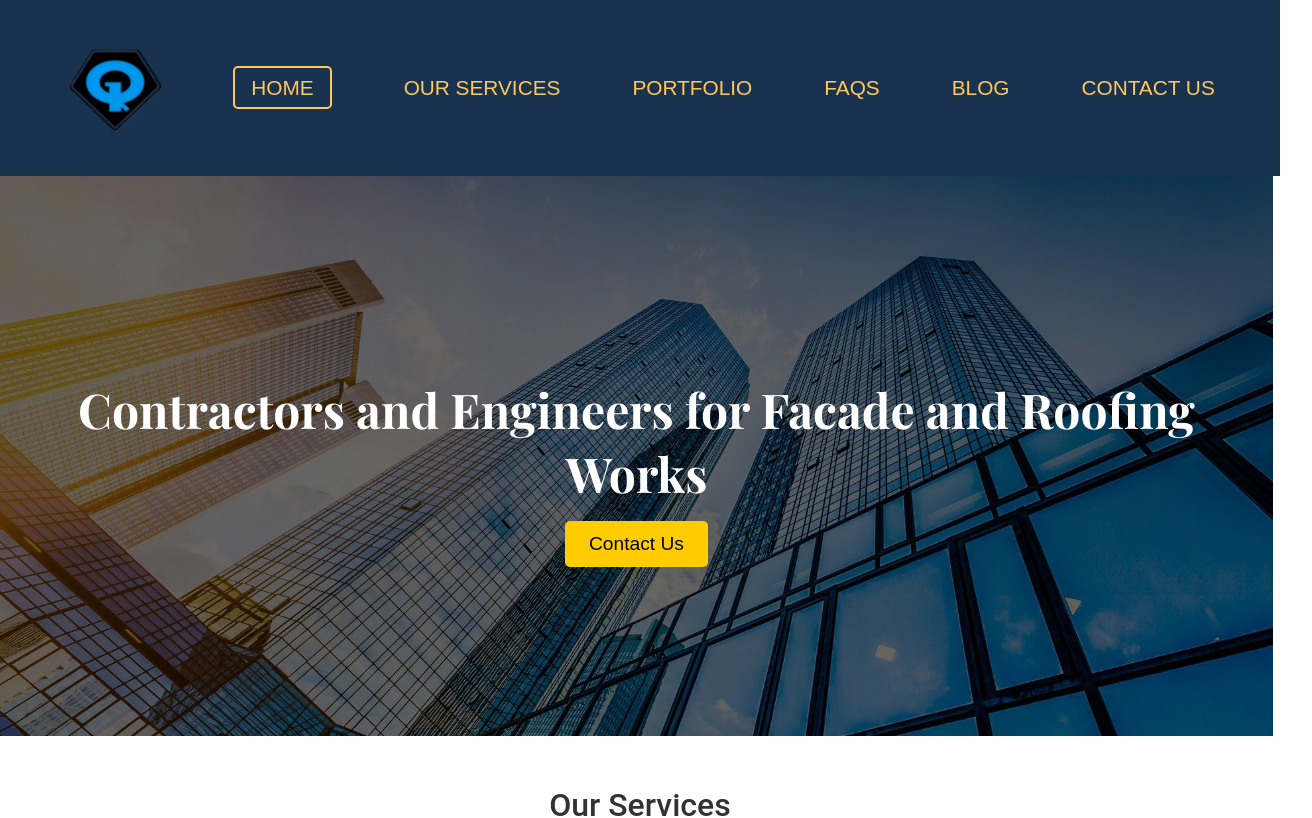
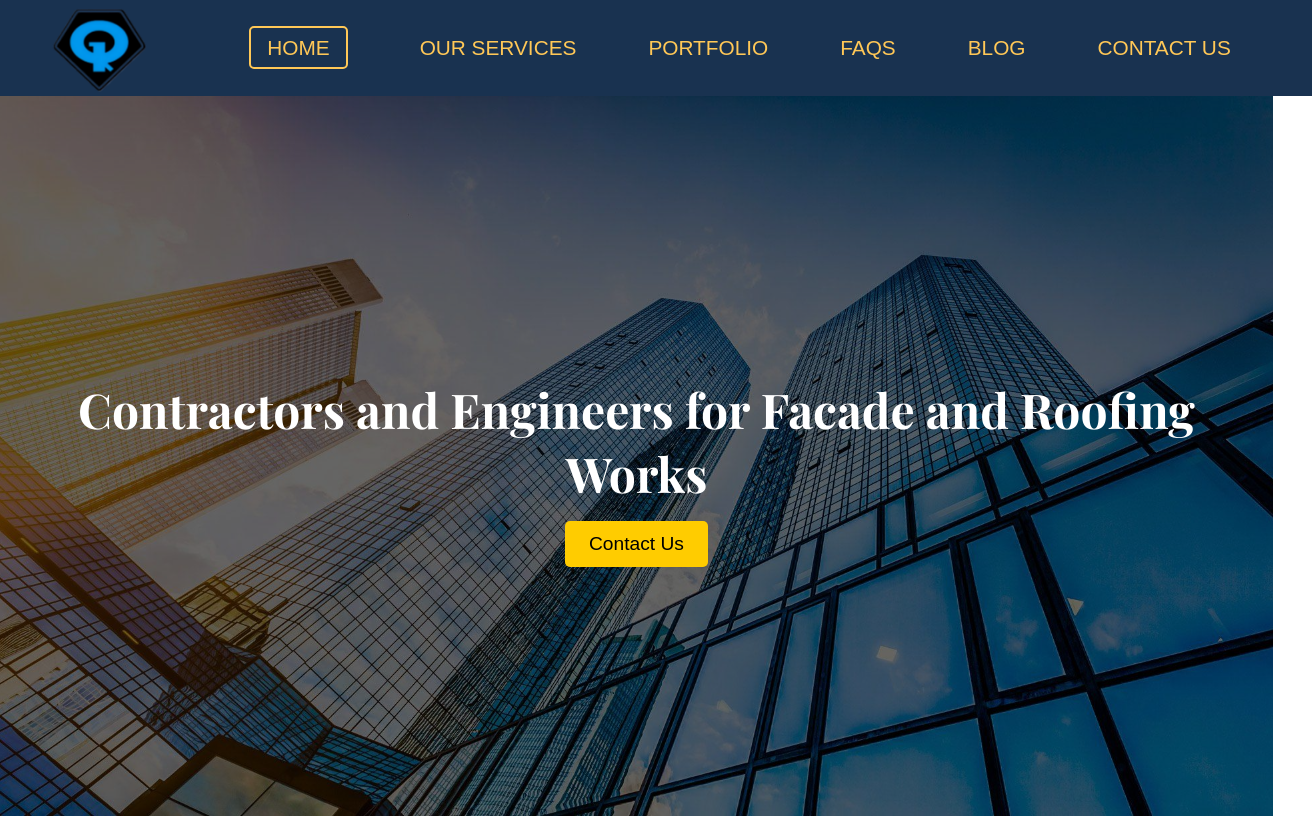
Before and after one commit to AnshulParkar/RGS_Website, a React (Vite) app in the folder ROOP_GLASS/: page / in a window 1280 px wide. Shown: the top 818 px of the page, 1312 px wide, since content can reach past the window. Built offline with nearby package versions, Linux system fonts and the light colour scheme.

Commit message:
few_changes

```diff
--- a/ROOP_GLASS/package.json
+++ b/ROOP_GLASS/package.json
@@ -14,7 +14,8 @@
     "@emotion/styled": "^11.14.0",
     "@mui/material": "^6.3.0",
     "react": "^18.3.1",
-    "react-dom": "^18.3.1"
+    "react-dom": "^18.3.1",
+    "react-router-dom": "^7.1.1"
   },
   "devDependencies": {
     "@eslint/js": "^9.15.0",
@@ -26,6 +27,6 @@
     "eslint-plugin-react-hooks": "^5.0.0",
     "eslint-plugin-react-refresh": "^0.4.14",
     "globals": "^15.12.0",
-    "vite": "^6.0.1"
+    "vite": "^6.0.6"
   }
 }
--- a/ROOP_GLASS/src/Components/Header.css
+++ b/ROOP_GLASS/src/Components/Header.css
@@ -9,13 +9,16 @@ body, ul, li, a {
 
 /* Header Styles */
 .navbar {
-    position: sticky;
+    /* position: fixed; */
     top: 0;
     display: flex;
     align-items: center;
+    width: 100%;
+    height: 4rem;
     background-color: rgba(0, 28, 61, 0.9); /* Navy with transparency for blur effect */
+    -webkit-backdrop-filter: blur(10px);
     backdrop-filter: blur(10px);
-    padding: 1rem 2rem;
+    padding: 1rem 1rem;
     z-index: 1000;
 }
 
--- a/ROOP_GLASS/src/Components/Home.css
+++ b/ROOP_GLASS/src/Components/Home.css
@@ -1,7 +1,7 @@
 @import url('https://fonts.googleapis.com/css2?family=Playfair+Display:wght@400;700&display=swap');
 .hero-banner {
     width: 99.45vw; /* Use viewport width instead of % */
-    height: 70vh;
+    height: 90vh;
     margin: 0; /* Remove any default margins */
     padding: 0; /* Remove padding that might cause overflow */
     position: relative;
```
Also changed, not shown: 1 other file (tests, documents, lock files or other folders).
